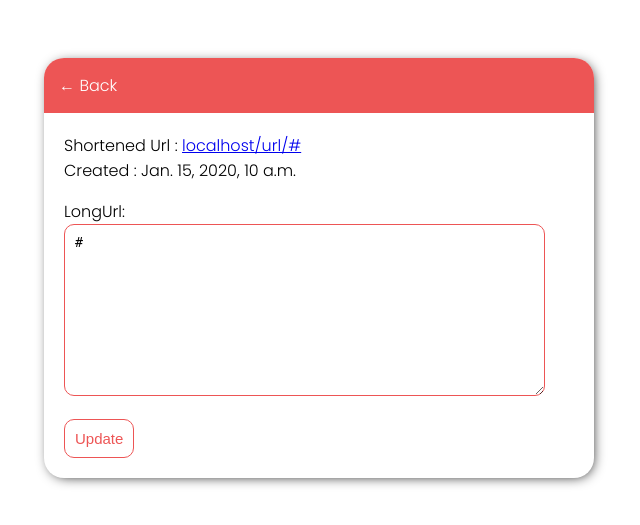
After one commit to yotakeys/UrlShortener-django, a Django app: page /update/#/ in a window 1280 px wide. The commit adds this page. Shown: the top 525 px of the page, without its empty margins (321-961 px from the left). Run offline with Django 3.2, Linux system fonts and the light colour scheme; a user stored in the database is signed in; tables that the repository leaves empty hold one stand-in row (values such as "Sample post").

Commit message:
Update View and remodel

```diff
--- a/app/models.py
+++ b/app/models.py
@@ -7,13 +7,12 @@ from django.contrib.auth.models import User
 class Url(models.Model):
     user = models.ForeignKey(
         User, on_delete=models.CASCADE, null=True, blank=True)
-    title = models.CharField(max_length=200)
     longUrl = models.TextField(null=False, blank=False)
     shortUrl = models.CharField(max_length=30, primary_key=True)
     create = models.DateTimeField(auto_now_add=True)
 
     def __str__(self):
-        return self.title
+        return self.shortUrl
 
     class Meta:
         ordering = ['create']
--- a/app/templates/maintemplate.html
+++ b/app/templates/maintemplate.html
@@ -45,7 +45,6 @@
             padding: 20px;
             background-color: white;
             border-top: 1px solid rgb(237, 85, 85);
-
         }
 
         .url-title {
--- a/app/templates/url_list.html
+++ b/app/templates/url_list.html
@@ -27,9 +27,9 @@
     {% for url in urls %}
     <div class="url">
         <div class="url-title">
-            <a href="">{{url.title}}</a>
+            <a href="{% url 'urlUpdate' url.shortUrl %}">{{ request.META.HTTP_HOST }}/url/{{url.shortUrl}}</a>
         </div>
-        <a class="delete-url" style="color:rgb(237, 85, 85)" href="">&#215</a>
+        <a class="delete-url" style="color:rgb(237, 85, 85)" href="">&#215;</a>
     </div>
 
     {% endfor %}
--- /dev/null
+++ b/app/templates/url_update.html
@@ -0,0 +1,21 @@
+{% extends "maintemplate.html" %}
+
+{% block content %}
+
+<div class="header">
+    <a href="{% url 'url' %}">&#8592; Back</a>
+</div>
+
+
+<div class="body">
+    <div >Shortened Url : <a href="{% url 'urlRedirect' urls.shortUrl %}" >{{ request.META.HTTP_HOST }}/url/{{urls.shortUrl}}</a></div>
+    <div> Created : {{urls.create}}</div>
+    <form method="POST" action="">
+        {% csrf_token %}
+        {{form.as_p}}
+        <input class="button" type="submit" value="Update">
+    </form>
+
+</div>
+
+{% endblock content %}
--- a/app/urls.py
+++ b/app/urls.py
@@ -1,5 +1,5 @@
 from django.urls import path
-from .views import Login, Register, UrlList, redirectUrl
+from .views import Login, Register, UrlList, redirectUrl, UpdateUrl
 from django.contrib.auth.views import LogoutView
 
 urlpatterns = [
@@ -7,5 +7,6 @@ urlpatterns = [
     path('login/', name='login', view=Login.as_view()),
     path('logout/', LogoutView.as_view(next_page='login'), name="logout"),
     path('register/', name='register', view=Register.as_view()),
-    path('url/<str:shortUrl>/', name='urlRedirect', view=redirectUrl)
+    path('url/<str:shortUrl>/', name='urlRedirect', view=redirectUrl),
+    path('update/<str:pk>/', name="urlUpdate", view=UpdateUrl.as_view())
 ]
--- a/app/views.py
+++ b/app/views.py
@@ -7,7 +7,7 @@ from django.urls import reverse_lazy
 from django.contrib.auth.mixins import LoginRequiredMixin
 from django.contrib.auth.mixins import UserPassesTestMixin
 from django.contrib.auth.forms import UserCreationForm
-from django.views.generic.edit import FormView
+from django.views.generic.edit import FormView, UpdateView
 from django.views.generic.list import ListView
 
 from django.contrib.auth import login
@@ -63,3 +63,14 @@ class UrlList(LoginRequiredMixin, ListView):
 def redirectUrl(request, shortUrl):
     newLink = get_object_or_404(Url, pk=shortUrl).longUrl
     return redirect(newLink)
+
+
+class UpdateUrl(LoginRequiredMixin, UserPassesTestMixin, UpdateView, ListView):
+    model = Url
+    fields = ['longUrl']
+    template_name = "url_update.html"
+    success_url = reverse_lazy('url')
+    context_object_name = "urls"
+
+    def test_func(self):
+        return str(self.request.user.get_username()) == str(self.get_object().user)
```
Also changed, not shown: app/migrations/0004_remove_url_title.py (added).
